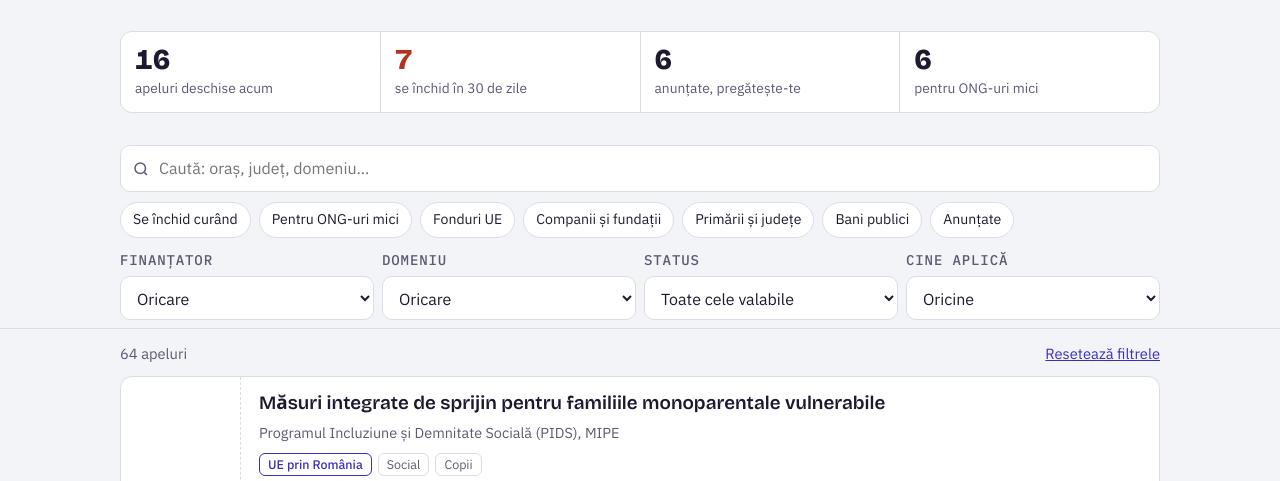
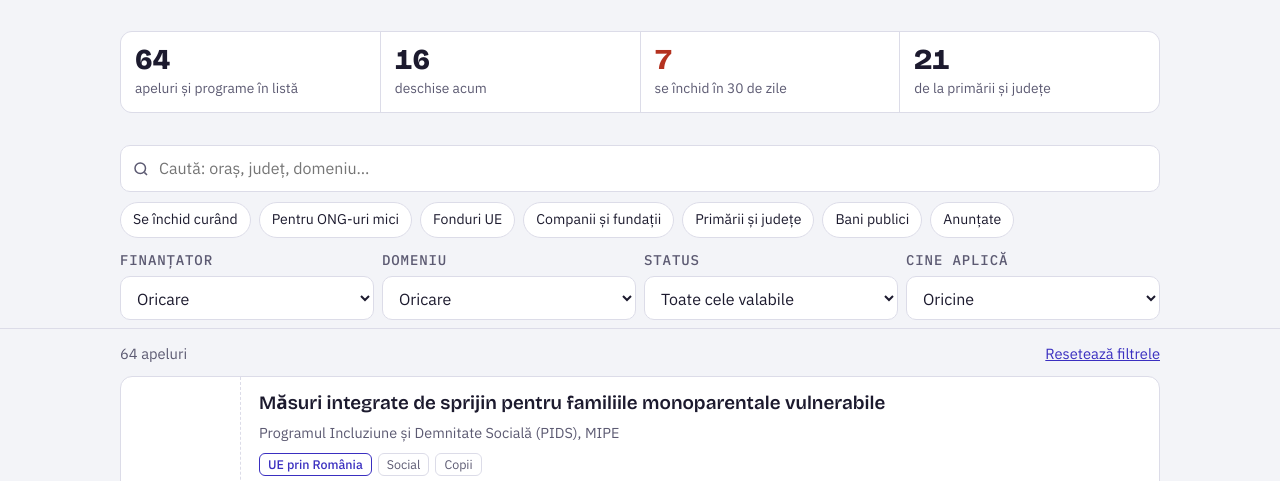
Before and after one commit to mihalcamildred/undeaplic, a plain HTML site: page index.html in a window 1280 px wide. Shown: the part 309-790 px from the top of the page. Drawn offline with nearby package versions, Linux system fonts and the light colour scheme.

Commit message:
Cifrele de sus arată și totalul, și programele locale
Co-Authored-By: Claude Opus 5.5 <noreply@anthropic.com>
Claude-Session: https://claude.ai/code/session_01DPUzvZYBDhSRdJ4RA6D8gZ

```diff
--- a/index.html
+++ b/index.html
@@ -247,10 +247,10 @@ footer.site { border-top: 1px solid var(--line); padding: 20px 0 40px; color: va
   </section>
 
   <section class="counts" aria-label="Pe scurt">
-    <button class="count" type="button" data-quick="deschise"><b id="n-open">–</b><span>apeluri deschise acum</span></button>
+    <button class="count" type="button" data-quick="toate"><b id="n-all">–</b><span>apeluri și programe în listă</span></button>
+    <button class="count" type="button" data-quick="deschise"><b id="n-open">–</b><span>deschise acum</span></button>
     <button class="count c-urgent" type="button" data-quick="curand"><b id="n-soon">–</b><span>se închid în 30 de zile</span></button>
-    <button class="count" type="button" data-quick="anuntate"><b id="n-ann">–</b><span>anunțate, pregătește-te</span></button>
-    <button class="count" type="button" data-quick="mic"><b id="n-small">–</b><span>pentru ONG-uri mici</span></button>
+    <button class="count" type="button" data-quick="local"><b id="n-local">–</b><span>de la primării și județe</span></button>
   </section>
 </div>
 
@@ -442,6 +442,7 @@ footer.site { border-top: 1px solid var(--line); padding: 20px 0 40px; color: va
   }
 
   function setQuick(k) {
+    if (k === "toate") k = "";
     quick = quick === k ? "" : k;
     document.querySelectorAll(".qchip").forEach(function (b) { b.setAttribute("aria-pressed", b.getAttribute("data-quick") === quick ? "true" : "false"); });
     render();
@@ -453,8 +454,8 @@ footer.site { border-top: 1px solid var(--line); padding: 20px 0 40px; color: va
     var open = all.filter(function (a) { return effStatus(a) === "deschis"; });
     $("n-open").textContent = open.length;
     $("n-soon").textContent = all.filter(QUICK.curand).length;
-    $("n-ann").textContent = all.filter(QUICK.anuntate).length;
-    $("n-small").textContent = all.filter(function (a) { var s = effStatus(a); return a.ong_mic && (s === "deschis" || s === "anuntat"); }).length;
+    $("n-all").textContent = all.filter(function (a) { return effStatus(a) !== "inchis"; }).length;
+    $("n-local").textContent = all.filter(QUICK.local).length;
     var next = open.filter(function (a) { return a.termen; }).sort(function (x, y) { return daysLeft(x.termen) - daysLeft(y.termen); })[0];
     if (next) {
       var n = daysLeft(next.termen);
```
